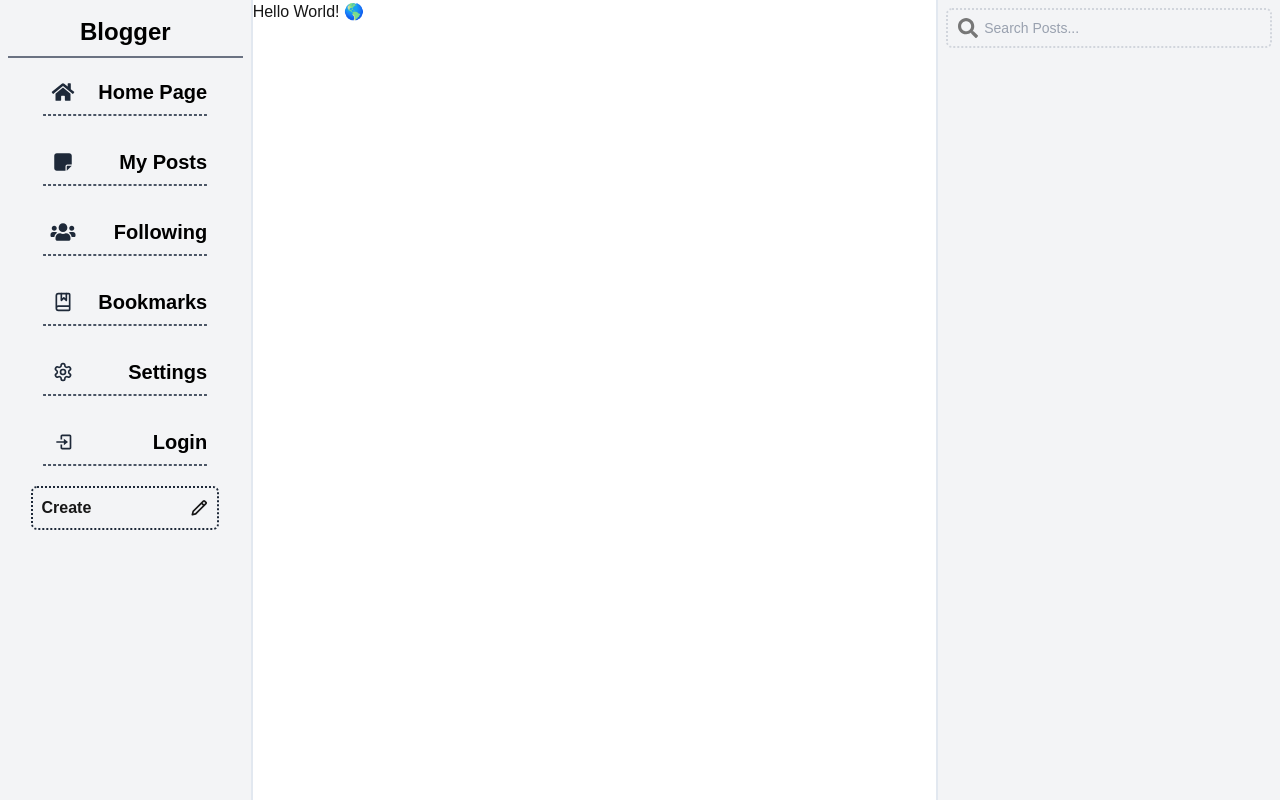
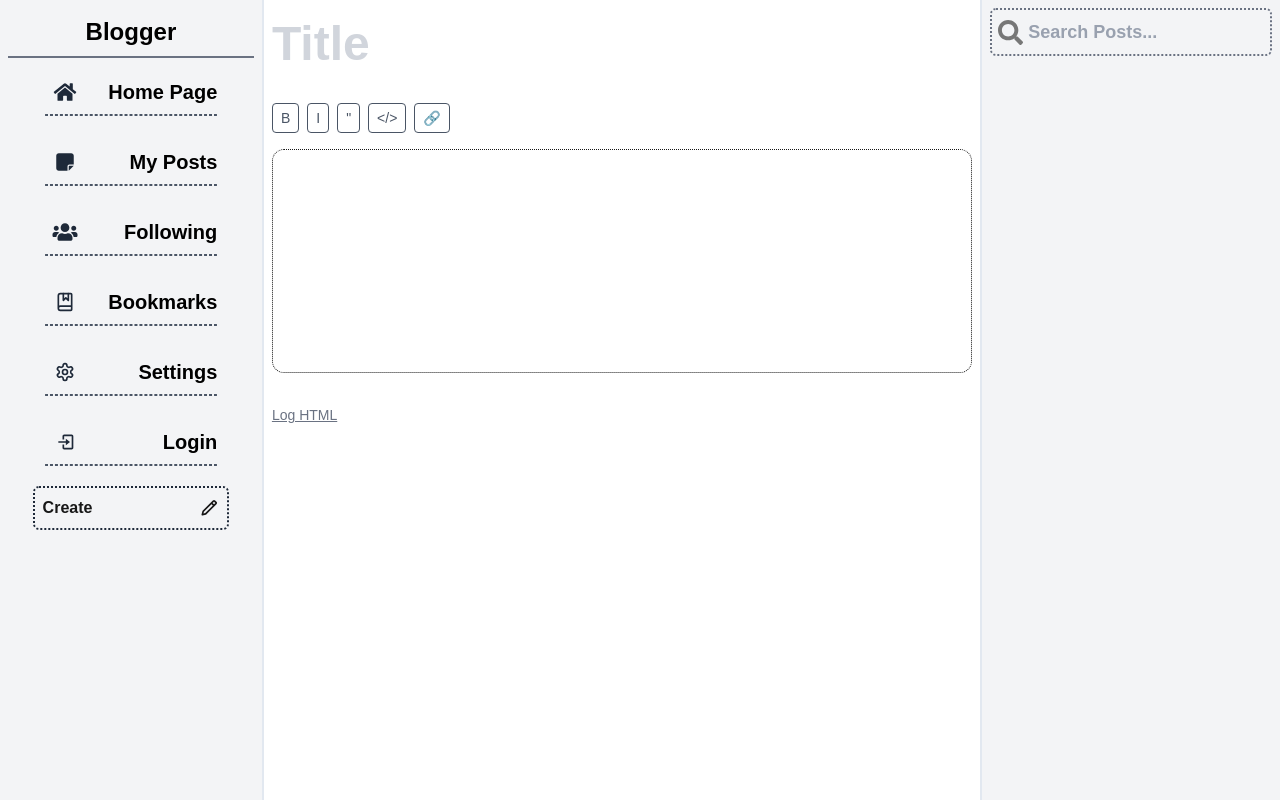
Before and after one commit to deimosdev343/Blog-frontend, a Next.js app: page /createpost in a window 1280 px wide. Built offline with nearby package versions, Linux system fonts and the light colour scheme; no server answers.

Commit message:
Rte  Editor

```diff
--- a/package.json
+++ b/package.json
@@ -10,6 +10,9 @@
   },
   "dependencies": {
     "@reduxjs/toolkit": "^2.11.2",
+    "@tiptap/extension-image": "^3.19.0",
+    "@tiptap/extension-link": "^3.19.0",
+    "@tiptap/extension-placeholder": "^3.19.0",
     "@tiptap/pm": "^3.19.0",
     "@tiptap/react": "^3.19.0",
     "@tiptap/starter-kit": "^3.19.0",
--- a/src/app/createpost/page.tsx
+++ b/src/app/createpost/page.tsx
@@ -1,10 +1,11 @@
+import RTEditor from '@/components/Editor/RTEditor'
 import Tiptap from '@/components/Editor/Tiptap'
 import React from 'react'
 
 const page = () => {
   return (
-    <div className='w-[60%] h-screen'>
-      <Tiptap/>
+    <div className='w-[60%] h-screen overflow-scroll'>
+      <RTEditor/>
     </div>
   )
 }
--- /dev/null
+++ b/src/components/Editor/RTEditor.tsx
@@ -0,0 +1,110 @@
+"use client";
+
+import { useEditor, EditorContent } from "@tiptap/react";
+import StarterKit from "@tiptap/starter-kit";
+import Link from "@tiptap/extension-link";
+import Placeholder from "@tiptap/extension-placeholder";
+import Image from "@tiptap/extension-image";
+
+
+function ToolbarButton({
+  onClick,
+  active,
+  label,
+}: {
+  onClick: () => void;
+  active?: boolean;
+  label: string;
+}) {
+  return (
+    <button
+      onClick={onClick}
+      className={`px-2 py-1 rounded border ${
+        active
+          ? "bg-black text-white"
+          : "bg-white text-gray-600 hover:bg-gray-100"
+      }`}
+    >
+      {label}
+    </button>
+  );
+}
+
+const RTEditor = () => {
+  const editor = useEditor({
+    extensions: [
+      StarterKit.configure({
+        heading:{levels: [1,2]},
+      }),
+      Link.configure({
+        openOnClick: true
+      }),
+      Image,
+      Placeholder.configure({
+        placeholder:"Share your thoughts..."
+      })
+    ],
+    content:"",
+    immediatelyRender: false,
+
+    editorProps: {
+      attributes:{
+        class:"max-w-none focus:outline-none border border-dotted rounded-xl min-h-[14rem]"
+      }
+    }
+  })
+
+  if(!editor) return null;
+
+  return (
+    <div className="mx-auto max-w-full h-screen px-2 py-4">
+      <input
+        type="text"
+        placeholder="Title"
+        className="w-full text-5xl font-bold placeholder:text-gray-300 focus:outline-none mb-8"
+      />
+      <div className="flex gap-2 mb-4 text-sm text-gray-600">
+        <ToolbarButton
+          active={editor.isActive("bold")}
+          onClick={() => editor.chain().focus().toggleBold().run()}
+          label="B"
+        />
+        <ToolbarButton
+          active={editor.isActive("italic")}
+          onClick={() => editor.chain().focus().toggleItalic().run()}
+          label="I"
+        />
+        <ToolbarButton
+          active={editor.isActive("blockQuote")}
+          onClick={() => editor.chain().focus().toggleBlockquote().run()}
+          label={`"`}
+        />
+        <ToolbarButton
+          active={editor.isActive("codeBlock")}
+          onClick={() => editor.chain().focus().toggleCodeBlock().run()}
+          label="</>"
+        />
+         <ToolbarButton
+          onClick={() => {
+            const url = prompt("Enter URL");
+            if (url) {
+              editor.chain().focus().setLink({ href: url }).run();
+            }
+          }}
+          label="🔗"
+        />
+      </div>
+      <EditorContent editor={editor} />
+      <button
+        className="mt-8 text-sm text-gray-500 underline"
+        onClick={() => {
+          console.log(editor.getHTML());
+        }}
+      >
+        Log HTML
+      </button>
+    </div>
+  )
+}
+
+export default RTEditor
--- a/src/components/Editor/Tiptap.tsx
+++ b/src/components/Editor/Tiptap.tsx
@@ -2,10 +2,25 @@
 
 import { useEditor, EditorContent } from '@tiptap/react'
 import StarterKit from '@tiptap/starter-kit'
-
+import Document from '@tiptap/extension-document';
+import Text from '@tiptap/extension-text'
+import Heading from '@tiptap/extension-heading';
+import Paragraph from '@tiptap/extension-paragraph'
 const Tiptap = () => {
   const editor = useEditor({
-    extensions: [StarterKit],
+    editorProps: {
+      attributes: {
+        class: "w-full h-[80%]"
+      }
+    },
+    extensions: [
+      Document,
+      Paragraph,
+      Heading.configure({
+        levels:[1,2,3]
+      }),
+      Text
+    ],
     content: '<p>Hello World! 🌎️</p>',
     // Don't render immediately on the server to avoid SSR issues
     immediatelyRender: false,
--- a/src/components/layout/RecommendSearchBar/RecommendSearchBar.tsx
+++ b/src/components/layout/RecommendSearchBar/RecommendSearchBar.tsx
@@ -9,7 +9,7 @@
     searchTerm:""
   })
   return (
-    <div className='h-full w-[30%] hidden md:flex flex-col p-2 gap-2 items-center border-l-2 bg-gray-100 border-slate-200'>
+    <div className='h-full w-[25%] hidden md:flex flex-col p-2 gap-2 items-center border-l-2 bg-gray-100 border-slate-200'>
       <SearchBar
         Icon={FaSearch}
         onChange={(text) => {
--- a/src/components/layout/RecommendSearchBar/SearchBar.tsx
+++ b/src/components/layout/RecommendSearchBar/SearchBar.tsx
@@ -11,16 +11,16 @@
 const SearchBar = ({Icon, value, placeholder, onChange} :SearchInputProps) => {
   return (
      <div className="relative w-full max-w-sm">
-      <div className="pointer-events-none absolute inset-y-0 left-3 flex items-center text-gray-400">
-        <Icon size={20} color='#777'/>
+      <div className="absolute inset-y-0 left-2 flex items-center text-gray-400 cursor-pointer">
+        <Icon size={25} color='#777'/>
       </div>
       <input
         type="text"
         value={value}
         onChange={(e) => onChange(e.target.value)}
         placeholder={placeholder}
-        className="w-full rounded-md border-2 border-dotted border-gray-300 py-2 pl-9 pr-3
-          text-sm placeholder-gray-400 focus:outline-none"
+        className="w-full rounded-md border-2 border-dotted border-gray-500 py-2 pl-9 pr-3
+          text-lg font-bold placeholder-gray-400 focus:outline-none"
       />
     </div>
   )
```
Also changed, not shown: 1 other file (tests, documents, lock files or other folders).
